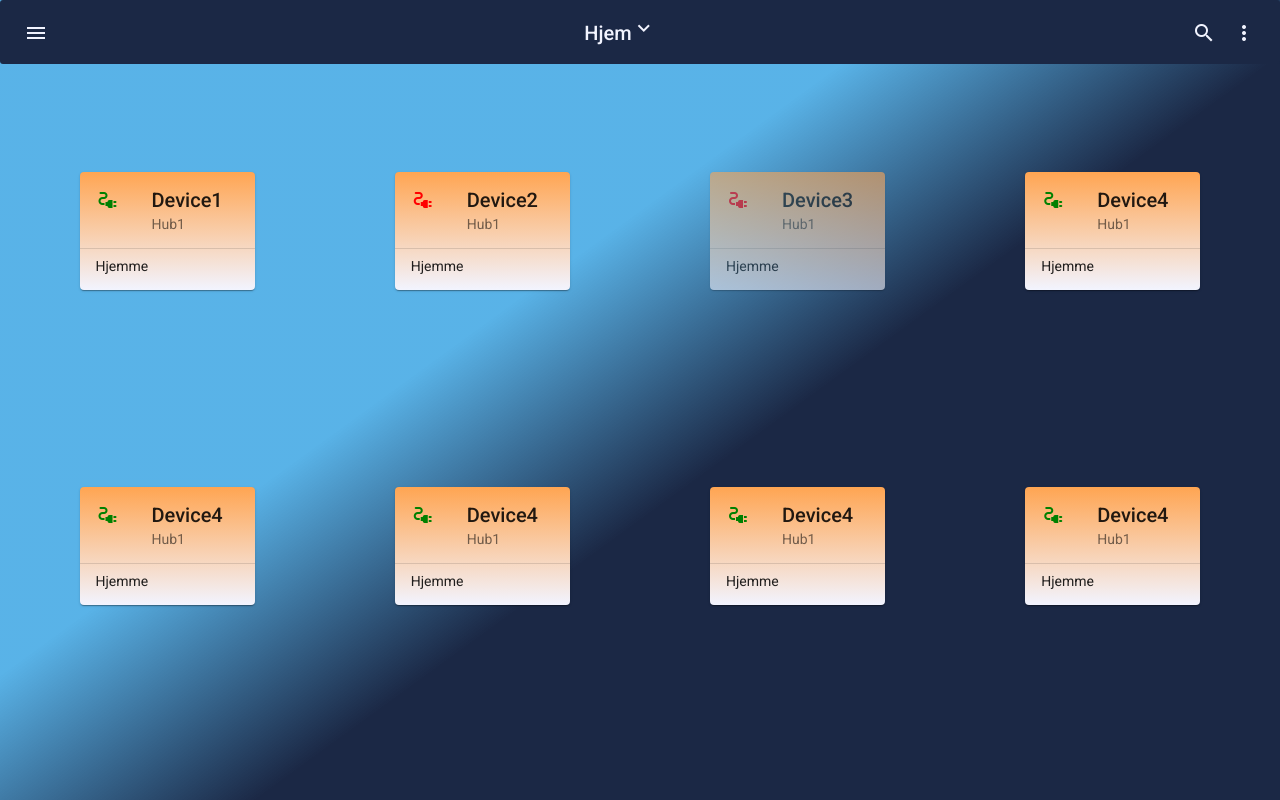
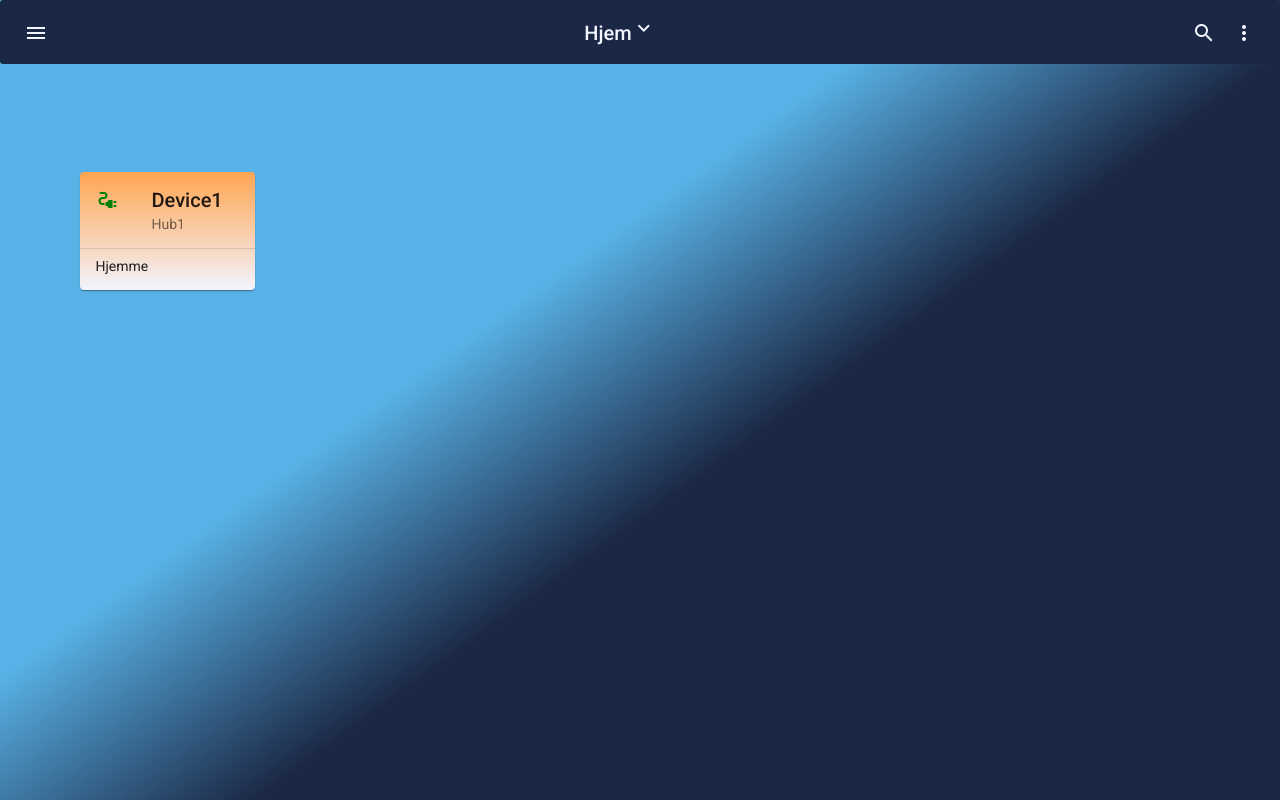
Before and after one commit to Casp7654/XPower, an Angular app in the folder source/webclient/XPower_WebClient/: page /iot in a window 1280 px wide. Shown: the top 800 px of the page. Built offline with nearby package versions, Linux system fonts and the light colour scheme.

Commit message:
Fixed nav bar

```diff
--- a/source/webclient/XPower_WebClient/package.json
+++ b/source/webclient/XPower_WebClient/package.json
@@ -25,6 +25,7 @@
     "@ng-bootstrap/ng-bootstrap": "^13.0.0",
     "@popperjs/core": "^2.10.2",
     "bootstrap": "^5.2.0",
+    "mqtt": "^4.3.7",
     "rxjs": "~7.5.0",
     "tslib": "^2.3.0",
     "zone.js": "~0.11.4"
--- a/source/webclient/XPower_WebClient/src/app/Services/io-t.service.ts
+++ b/source/webclient/XPower_WebClient/src/app/Services/io-t.service.ts
@@ -26,7 +26,7 @@ export class IoTService {
 
     this.devices = [
       new SocketDevice("Device1", true, "MAC:18:1238:asd", true, "Hjemme", hub),
-      new SocketDevice("Device2", true, "MAC:18:1238:asd", false, "Hjemme", hub),
+      /* new SocketDevice("Device2", true, "MAC:18:1238:asd", false, "Hjemme", hub),
       new SocketDevice("Device3", false, "MAC:18:1238:asd", true, "Hjemme", hub),
       new SocketDevice("Device4", true, "MAC:18:1238:asd", true, "Hjemme", hub),
       new SocketDevice("Device4", true, "MAC:18:1238:asd", true, "Hjemme", hub),
@@ -36,7 +36,7 @@ export class IoTService {
       new SocketDevice("Device4", true, "MAC:18:1238:asd", true, "Hjemme", hub),
       new SocketDevice("Device4", true, "MAC:18:1238:asd", true, "Hjemme", hub),
       new SocketDevice("Device4", true, "MAC:18:1238:asd", true, "Hjemme", hub),
-      new SocketDevice("Device4", true, "MAC:18:1238:asd", true, "Hjemme", hub),
+      new SocketDevice("Device4", true, "MAC:18:1238:asd", true, "Hjemme", hub), */
     ];
   }
 
--- a/source/webclient/XPower_WebClient/src/app/app.component.html
+++ b/source/webclient/XPower_WebClient/src/app/app.component.html
@@ -1,3 +1,4 @@
+<div class="container-wrapper">
   <mat-sidenav-container>
     <mat-sidenav #sidenav role="navigation">
       <app-sidenav-list (sidenavClose)="sidenav.close()"></app-sidenav-list>
@@ -9,3 +10,4 @@
       </main>
     </mat-sidenav-content>
   </mat-sidenav-container>
+</div>
--- a/source/webclient/XPower_WebClient/src/environments/environment.ts
+++ b/source/webclient/XPower_WebClient/src/environments/environment.ts
@@ -3,7 +3,8 @@
 // The list of file replacements can be found in `angular.json`.
 
 export const environment = {
-  production: false
+  production: false,
+  brokerUrl: "127.0.0.1"
 };
 
 /*
--- a/source/webclient/XPower_WebClient/src/styles.scss
+++ b/source/webclient/XPower_WebClient/src/styles.scss
@@ -27,14 +27,20 @@ background-color: rgba(27,40,69,1);
    text-align: center;
    font-size: large;
   }
+
 html{
   background: $linear-background;
-  min-height:100%;
+  height: 100vh;
   background-repeat: no-repeat;
   background-size: cover;
   background-attachment: fixed;
 }
+
 body{
   margin: 0;
   padding: 0;
 }
+
+.container-wrapper {
+  height: 100vh;
+}
```
Also changed, not shown: source/webclient/XPower_WebClient/src/app/Services/mqtt-client.service.ts (added, +17 -0 lines), 1 other file (tests, documents, lock files or other folders). Lines whose indentation alone changed are shown as unchanged.
